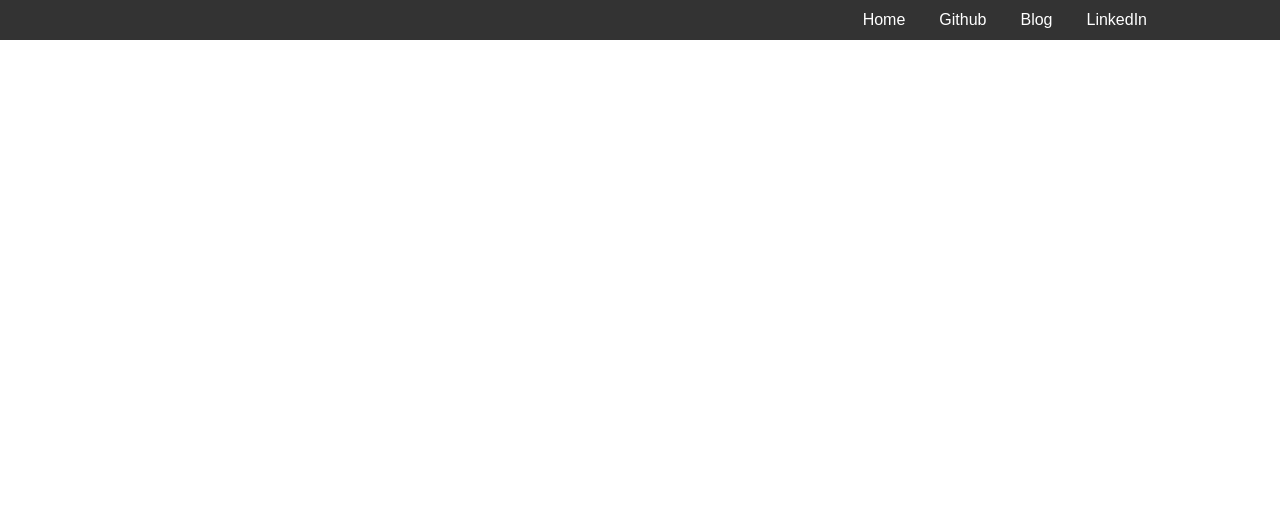
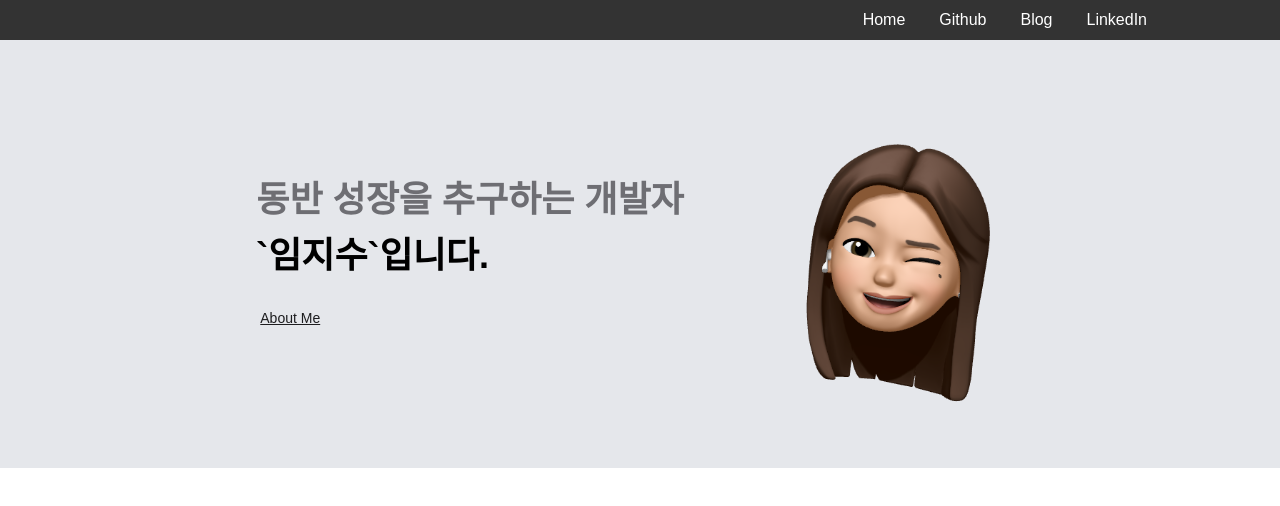
Before and after one commit to Ji-soo708/portfolio, a React (Create React App) app: page / in a window 1280 px wide. Shown: the top 506 px of the page. Built offline with nearby package versions, Linux system fonts and the light colour scheme; a web font is replaced by a local one.

Commit message:
feat: add MainHeader to Home

```diff
--- /dev/null
+++ b/src/components/MainHeader.tsx
@@ -0,0 +1,34 @@
+import React from 'react';
+import Sticker from '../assets/svg/jisu-sticker.svg';
+
+const Header: React.FC = () => {
+  return (
+    <header className="relative">
+      <div className="bg-gray-200 py-16 px-4">
+        {/* 중앙 정렬을 위한 컨테이너 */}
+        <div className="flex items-center justify-center">
+          {/* 왼쪽 정렬된 텍스트를 감싸는 컨테이너 */}
+          <div className="flex flex-col items-start text-center mx-4 max-w-2xl sm:max-w-md">
+            <p className="text-5xl font-bold mb-4 text-[#6E6E73] sm:text-4xl">
+              동반 성장을 추구하는 개발자
+            </p>
+            <p className="text-5xl font-bold text-black sm:text-4xl">
+              `임지수`입니다.
+            </p>
+            <a href="https://github.com" target="_blank" rel="noopener noreferrer">
+              <p className="text-sm text-[#1D1D1F] mt-8 underline mx-1">
+                About Me
+              </p>
+            </a>
+          </div>
+          {/* 오른쪽 부분: 스티커 */}
+          <div className="w-[300px] h-[300px] ml-10 flex-shrink-0">
+            <img src={Sticker} alt="Sticker" className="w-full h-full object-contain" />
+          </div>
+        </div>
+      </div>
+    </header>
+  );
+};
+
+export default Header;
--- a/src/pages/Home.tsx
+++ b/src/pages/Home.tsx
@@ -1,10 +1,12 @@
 import React from 'react';
-import Toolbar from '../components/ToolBar';
+import Toolbar from '../components/Toolbar';
+import Header from '../components/MainHeader';
 
 function Home() {
     return (
       <div>
         <Toolbar />
+        <Header />
       </div>
     );
   }
```
